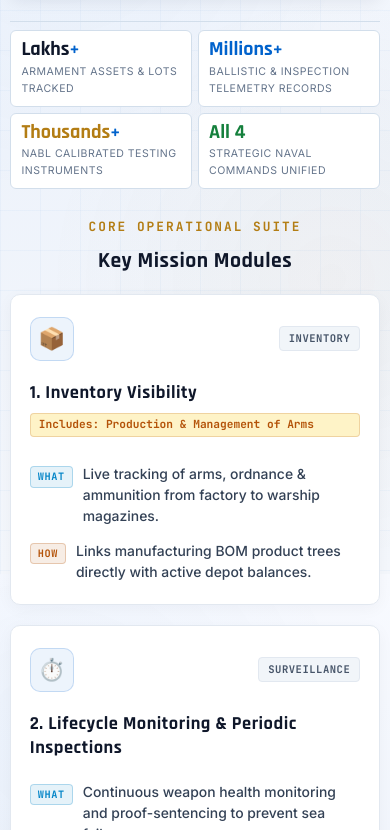
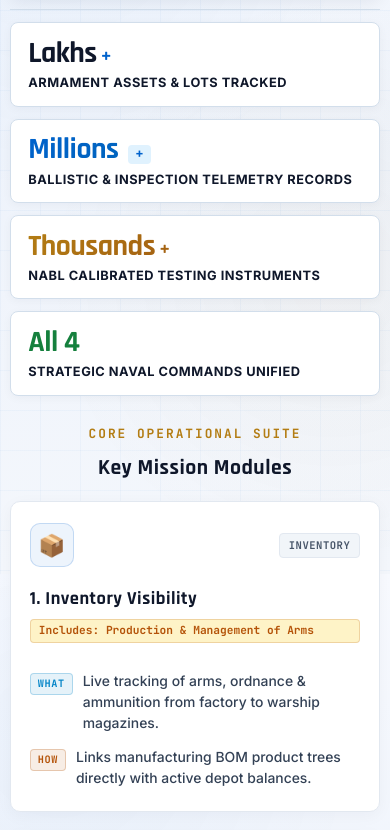
Before and after one commit to gunaseelan001/techverse, a plain HTML site: page index.html in a window 390 px wide. Shown: the part 270-1100 px from the top of the page. Drawn offline with Linux system fonts and the light colour scheme.

Commit message:
Add files via upload

```diff
--- a/css/components.css
+++ b/css/components.css
@@ -934,6 +934,109 @@
   color: #004bb5;
 }
 
+/* ==========================================================================
+   Hero Stats Strip (2-Item High-Impact Layout)
+   ========================================================================== */
+.hero-stats-strip {
+  display: grid;
+  grid-template-columns: repeat(2, 1fr);
+  gap: 1.25rem;
+  margin-top: 1.25rem;
+  padding-top: 1.25rem;
+  border-top: 1px solid var(--navy-card-border);
+  width: 100%;
+}
+
+.stat-item {
+  background: #ffffff;
+  border: 1px solid var(--navy-card-border);
+  border-radius: 8px;
+  padding: 1.1rem 1.4rem;
+  display: flex;
+  flex-direction: column;
+  box-shadow: 0 2px 10px rgba(15, 23, 42, 0.04);
+  transition: transform var(--transition-fast), box-shadow var(--transition-fast), border-color var(--transition-fast);
+}
+
+.stat-item:hover {
+  transform: translateY(-2px);
+  border-color: #cbd5e1;
+  box-shadow: 0 6px 18px rgba(15, 23, 42, 0.08);
+}
+
+.stat-item-assets {
+  border-left: 4px solid #b37d14;
+}
+
+.stat-item-concurrency {
+  border-left: 4px solid #0062cc;
+}
+
+.stat-number {
+  font-family: var(--font-display);
+  font-size: 2.35rem;
+  font-weight: 700;
+  line-height: 1.1;
+  letter-spacing: -0.5px;
+  display: flex;
+  align-items: baseline;
+  gap: 4px;
+}
+
+.stat-number.text-gold {
+  color: #996500;
+  background: linear-gradient(135deg, #b37d14 0%, #92400e 100%);
+  -webkit-background-clip: text;
+  -webkit-text-fill-color: transparent;
+}
+
+.stat-number.text-cyan {
+  color: #0062cc;
+  background: linear-gradient(135deg, #0062cc 0%, #0369a1 100%);
+  -webkit-background-clip: text;
+  -webkit-text-fill-color: transparent;
+}
+
+.stat-number span.unit {
+  font-size: 1.2rem;
+  font-weight: 700;
+}
+
+.stat-number.text-gold span.unit {
+  color: #d97706;
+}
+
+.stat-number.text-cyan span.unit {
+  font-family: var(--font-mono);
+  font-size: 0.82rem;
+  font-weight: 700;
+  color: #0062cc;
+  text-transform: uppercase;
+  letter-spacing: 0.5px;
+  background: #e0f2fe;
+  padding: 2px 7px;
+  border-radius: 4px;
+  margin-left: 6px;
+  -webkit-text-fill-color: #0062cc;
+}
+
+.stat-label {
+  font-size: 0.88rem;
+  font-weight: 700;
+  color: var(--text-bright);
+  text-transform: uppercase;
+  letter-spacing: 0.5px;
+  margin-top: 6px;
+  line-height: 1.3;
+}
+
+.stat-subtext {
+  font-size: 0.8rem;
+  color: #475569;
+  margin-top: 4px;
+  line-height: 1.45;
+}
+
 /* Scale & Data Cards */
 .scale-breakdown-grid {
   display: grid;
@@ -1060,6 +1163,45 @@
     border-radius: 8px !important;
   }
 
+  /* On mobile: 2-Item Stat Strip layout */
+  .hero-stats-strip {
+    display: flex !important;
+    flex-direction: column !important;
+    gap: 0.75rem !important;
+    margin-top: 0.75rem !important;
+    padding-top: 0.75rem !important;
+    border-top: 1px solid var(--navy-card-border) !important;
+    width: 100% !important;
+  }
+
+  .stat-item {
+    background: #ffffff !important;
+    border: 1px solid var(--navy-card-border) !important;
+    border-radius: 8px !important;
+    padding: 0.85rem 1.05rem !important;
+    width: 100% !important;
+  }
+
+  .stat-item-assets {
+    border-left: 4px solid #b37d14 !important;
+  }
+
+  .stat-item-concurrency {
+    border-left: 4px solid #0062cc !important;
+  }
+
+  .stat-number {
+    font-size: 1.85rem !important;
+  }
+
+  .stat-label {
+    font-size: 0.8rem !important;
+  }
+
+  .stat-subtext {
+    font-size: 0.74rem !important;
+  }
+
   /* On mobile: The 9 modules MUST be placed strictly one below the other */
   .modules-grid {
     display: flex !important;
--- a/css/navy-core.css
+++ b/css/navy-core.css
@@ -444,10 +444,10 @@ a:hover {
 
 .hero-stats-strip {
   display: grid;
-  grid-template-columns: repeat(4, 1fr);
-  gap: 1.2rem;
+  grid-template-columns: repeat(2, 1fr);
+  gap: 1.25rem;
   margin-top: 1rem;
-  padding-top: 1.5rem;
+  padding-top: 1.25rem;
   border-top: 1px solid var(--navy-card-border);
 }
 
@@ -849,10 +849,11 @@ a:hover {
   }
 
   .hero-stats-strip {
-    grid-template-columns: repeat(2, 1fr);
-    gap: 6px;
-    margin-top: 0.5rem;
-    padding-top: 0.5rem;
+    display: flex !important;
+    flex-direction: column !important;
+    gap: 0.75rem !important;
+    margin-top: 0.75rem !important;
+    padding-top: 0.75rem !important;
   }
 
   .stat-item {
```
